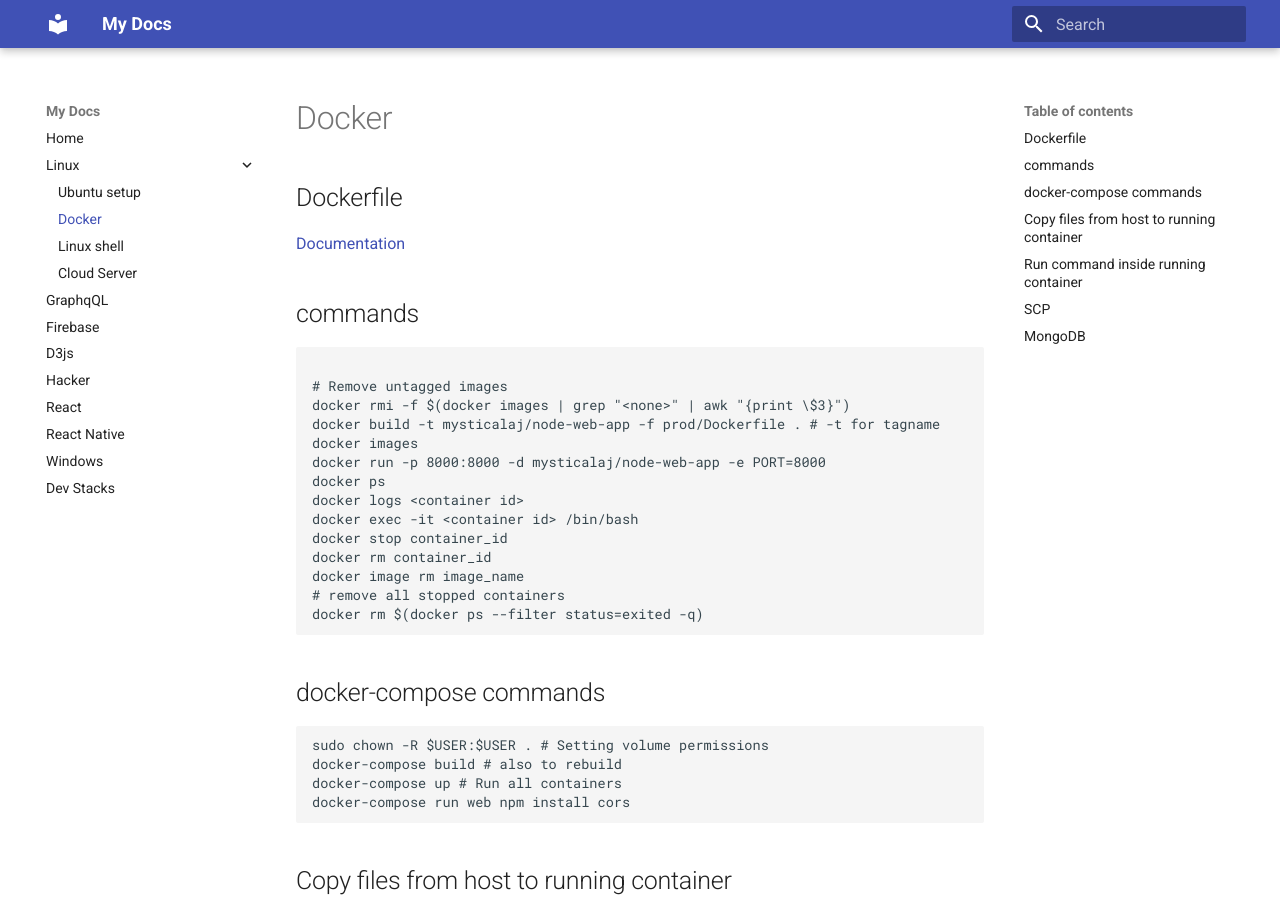
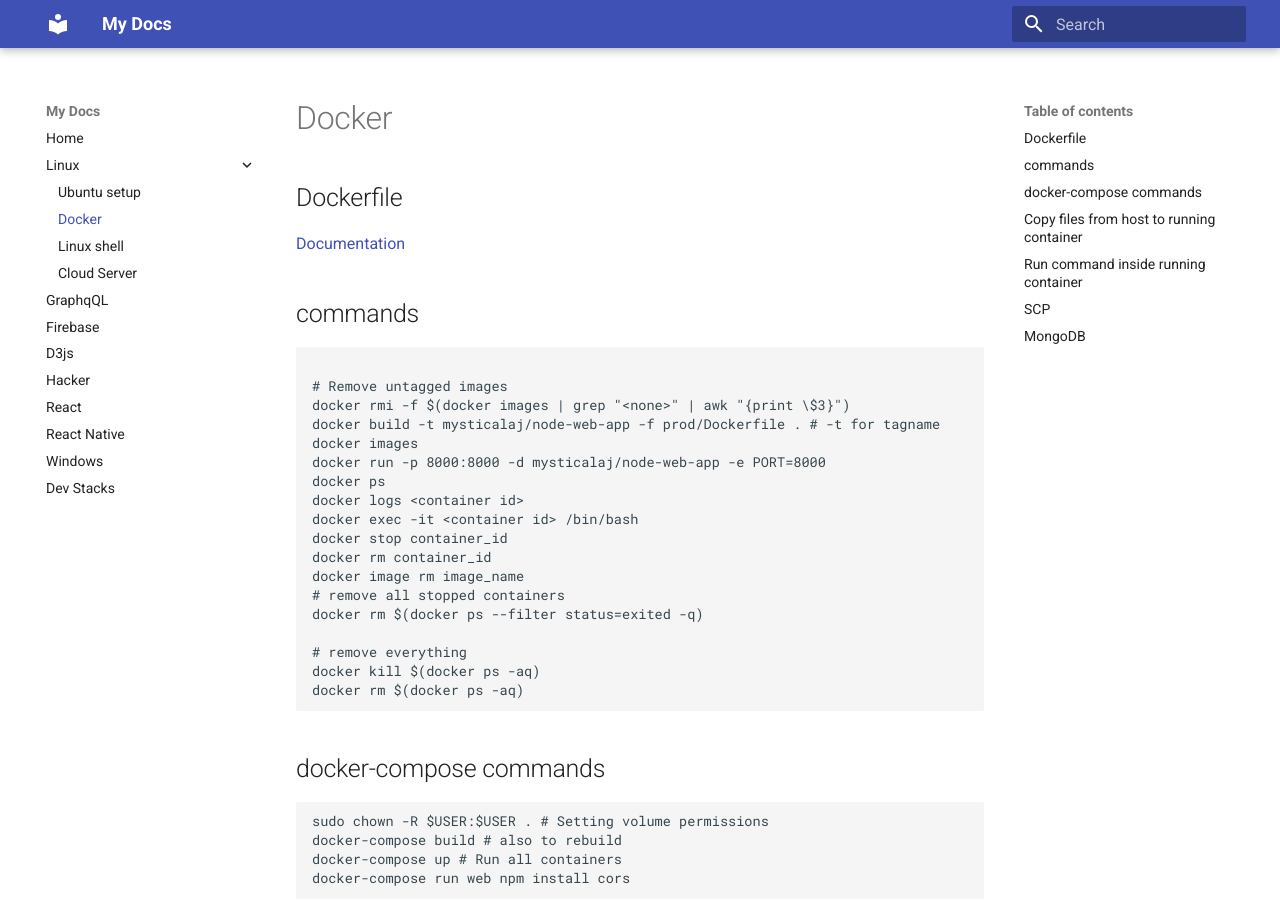
Before and after one commit to ajaymore/development-docs, an MkDocs documentation site: the page built from docs/linux/docker.md, in a window 1280 px wide and 900 px high. Built offline with MkDocs 1.6.1 and Material for MkDocs 9.7.7, drawn with Linux system fonts in a browser that asks for light colours; old or Windows-style settings are respelled for this version of MkDocs.

Commit message:
Update docker.md

````diff
--- a/docs/linux/docker.md
+++ b/docs/linux/docker.md
@@ -19,6 +19,10 @@
 docker image rm image_name
 # remove all stopped containers
 docker rm $(docker ps --filter status=exited -q)
+
+# remove everything
+docker kill $(docker ps -aq)
+docker rm $(docker ps -aq)
 ```
 
 ## docker-compose commands
````
